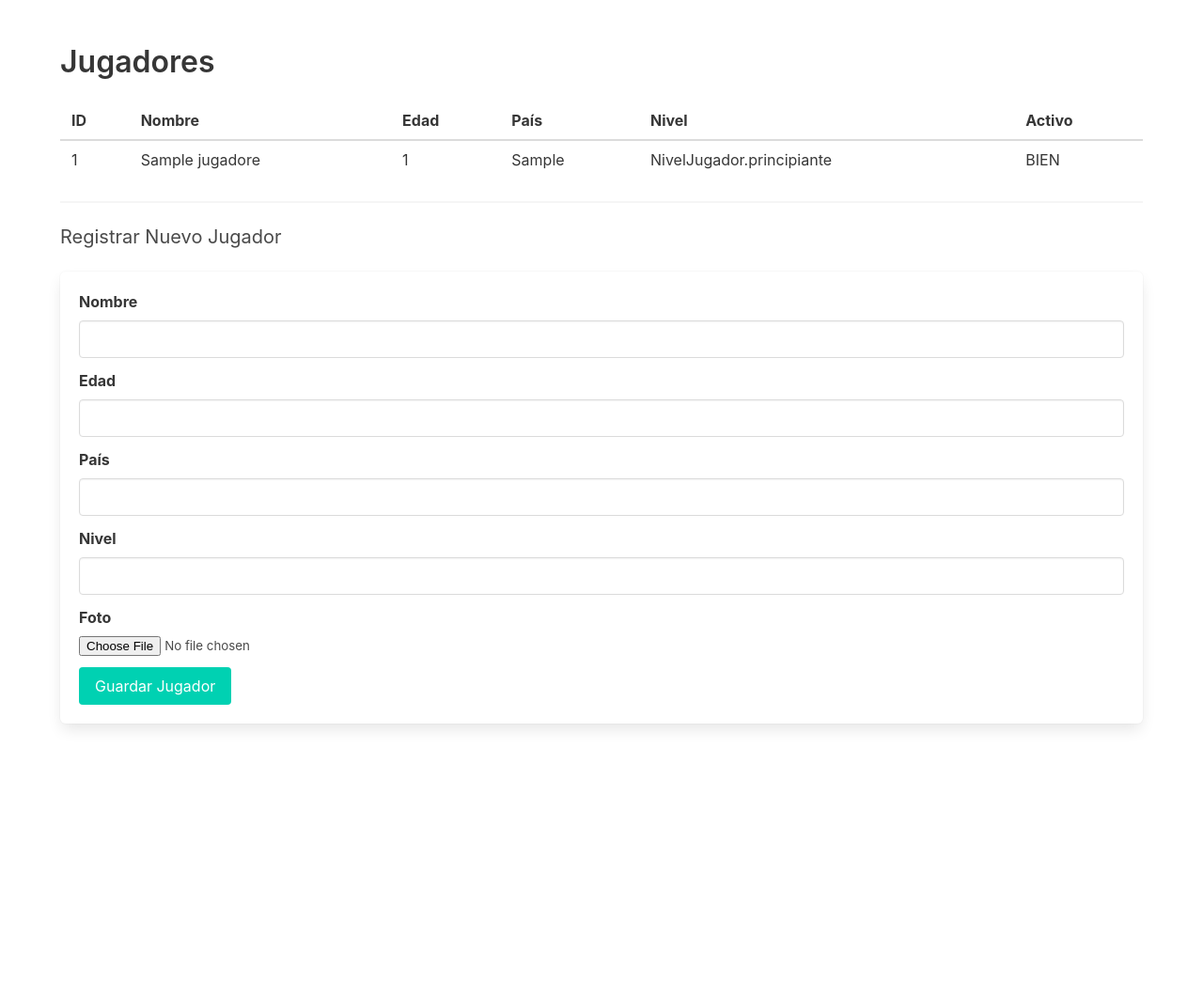
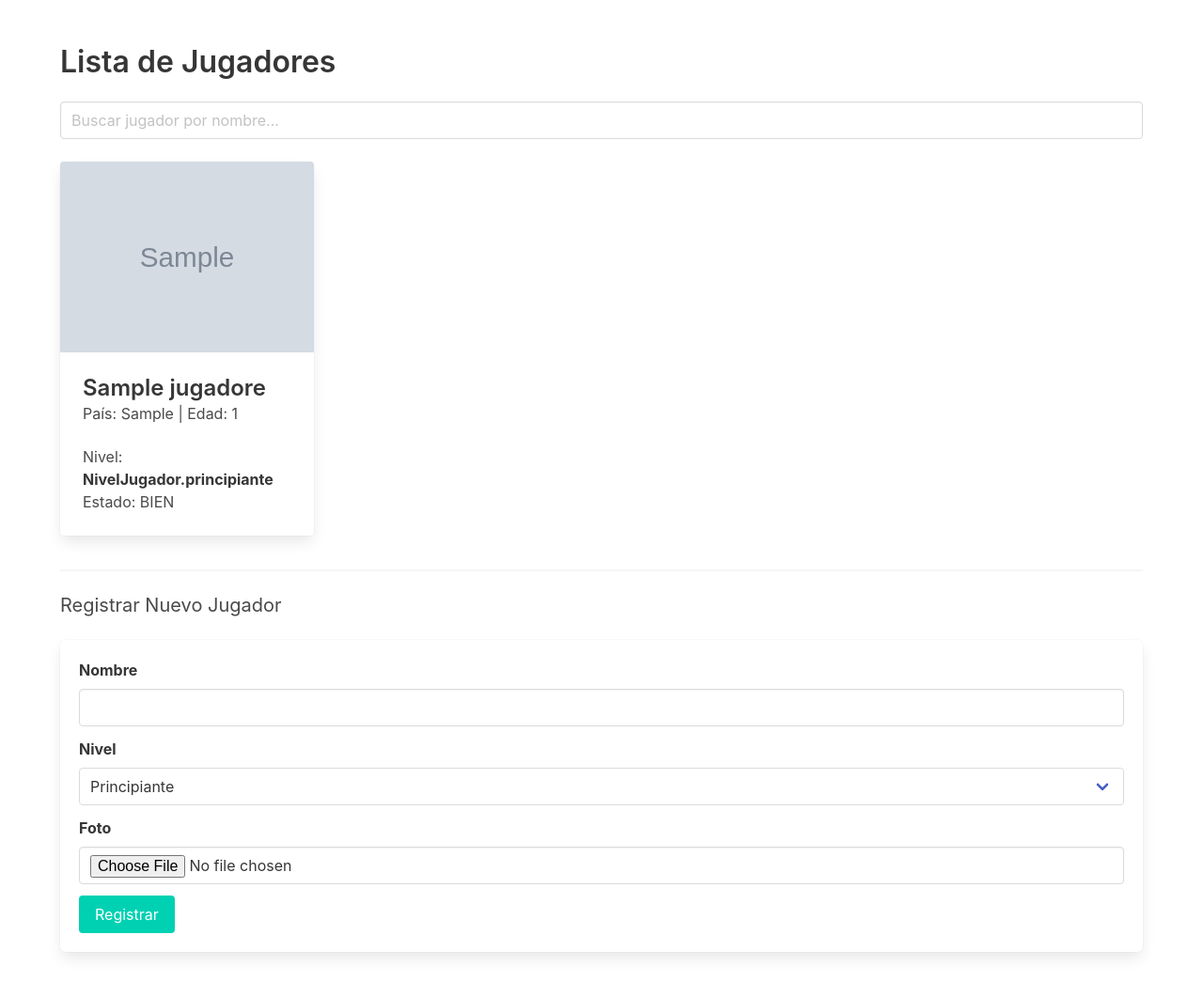
Before and after one commit to maperez98/billar-ranking-api, a FastAPI app: page /jugadores-pagina in a window 1280 px wide. Shown: the whole page at 94% size. Before the commit the page ends 776 px from the top, so only its background shows below. Run offline with FastAPI, Linux system fonts and the light colour scheme; tables that the repository leaves empty hold one stand-in row (values such as "Sample post"); grey boxes marked "Sample" are stand-in pictures.

Commit message:
Implementación de Cards Bulma, buscador y manejo global de errores

```diff
--- a/main.py
+++ b/main.py
@@ -6,9 +6,9 @@ from sqlmodel import Session
 
 
 from db import SessionDep, create_all_tables, get_session
-from models.jugador import JugadorBase, JugadorID, JugadorUpdate, NivelJugador
+from models.jugador import JugadorBase, JugadorID, JugadorUpdate
 from models.partida import PartidaBase, PartidaID, PartidaUpdate, RankingID
-from operations.operations_jugador import subir_foto_a_storage, crear_jugador
+
 
 from operations.operations_jugador import (
     crear_jugador, obtener_jugadores, obtener_jugador_por_id,
@@ -133,3 +133,14 @@ async def api_crear_jugador_con_foto(
 
     datos_jugador = JugadorBase(nombre=nombre, edad=edad, pais=pais, nivel=nivel)
     return crear_jugador(datos_jugador, session, url_foto=url_foto)
+
+
+@app.exception_handler(Exception)
+async def global_exception_handler(request: Request, exc: Exception):
+
+    print(f"Error detectado: {exc}")
+
+    return templates.TemplateResponse("error.html", {
+        "request": request,
+        "mensaje": "Ha ocurrido un error inesperado. Por favor, intenta de nuevo."
+    })
--- a/templates/jugadores.html
+++ b/templates/jugadores.html
@@ -2,29 +2,39 @@
 <html lang="es">
 <head>
     <meta charset="UTF-8">
-    <title>Jugadores</title>
+    <title>Gestión de Jugadores</title>
     <link rel="stylesheet" href="https://cdn.jsdelivr.net/npm/bulma@0.9.4/css/bulma.min.css">
 </head>
 <body>
 <section class="section">
     <div class="container">
-        <h1 class="title">Jugadores</h1>
+        <h1 class="title">Lista de Jugadores</h1>
 
-        <table class="table is-fullwidth is-striped">
-            <thead><tr><th>ID</th><th>Nombre</th><th>Edad</th><th>País</th><th>Nivel</th><th>Activo</th></tr></thead>
-            <tbody>
-                {% for j in jugadores %}
-                <tr>
-                    <td>{{ j.id }}</td>
-                    <td>{{ j.nombre }}</td>
-                    <td>{{ j.edad }}</td>
-                    <td>{{ j.pais }}</td>
-                    <td>{{ j.nivel }}</td>
-                    <td>{{ "BIEN" if j.activo else "MAL" }}</td>
-                </tr>
-                {% endfor %}
-            </tbody>
-        </table>
+        <div class="field mb-5">
+            <input class="input" type="text" id="buscador" placeholder="Buscar jugador por nombre...">
+        </div>
+
+        <div class="columns is-multiline" id="lista-jugadores">
+            {% for j in jugadores %}
+            <div class="column is-one-quarter jugador-card">
+                <div class="card">
+                    <div class="card-image">
+                        <figure class="image is-4by3">
+                            <img src="{{ j.foto_url or 'https://bulma.io/images/placeholders/1280x960.png' }}" alt="Foto">
+                        </figure>
+                    </div>
+                    <div class="card-content">
+                        <p class="title is-4">{{ j.nombre }}</p>
+                        <p class="subtitle is-6">País: {{ j.pais }} | Edad: {{ j.edad }}</p>
+                        <div class="content">
+                            Nivel: <strong>{{ j.nivel }}</strong><br>
+                            Estado: {{ "BIEN" if j.activo else "MAL" }}
+                        </div>
+                    </div>
+                </div>
+            </div>
+            {% endfor %}
+        </div>
 
         <hr>
 
@@ -35,24 +45,32 @@
                 <input class="input" type="text" name="nombre" required>
             </div>
             <div class="field">
-                <label class="label">Edad</label>
-                <input class="input" type="number" name="edad" required>
-            </div>
-            <div class="field">
-                <label class="label">País</label>
-                <input class="input" type="text" name="pais" required>
-            </div>
-            <div class="field">
                 <label class="label">Nivel</label>
-                <input class="input" type="text" name="nivel" required>
+                <div class="select is-fullwidth">
+                    <select name="nivel">
+                        <option value="principiante">Principiante</option>
+                        <option value="intermedio">Intermedio</option>
+                        <option value="profesional">Profesional</option>
+                    </select>
+                </div>
             </div>
             <div class="field">
                 <label class="label">Foto</label>
-                <input class="file" type="file" name="foto" accept="image/*" required>
+                <input class="input" type="file" name="foto" accept="image/*" required>
             </div>
-            <button type="submit" class="button is-primary">Guardar Jugador</button>
+            <button type="submit" class="button is-primary">Registrar</button>
         </form>
     </div>
 </section>
+
+<script>
+    document.getElementById('buscador').addEventListener('keyup', function() {
+        let busqueda = this.value.toLowerCase();
+        document.querySelectorAll('.jugador-card').forEach(card => {
+            let nombre = card.querySelector('.title').textContent.toLowerCase();
+            card.style.display = nombre.includes(busqueda) ? '' : 'none';
+        });
+    });
+</script>
 </body>
 </html>
```
Also changed, not shown: templates/error.html (added, +21 -0 lines).
